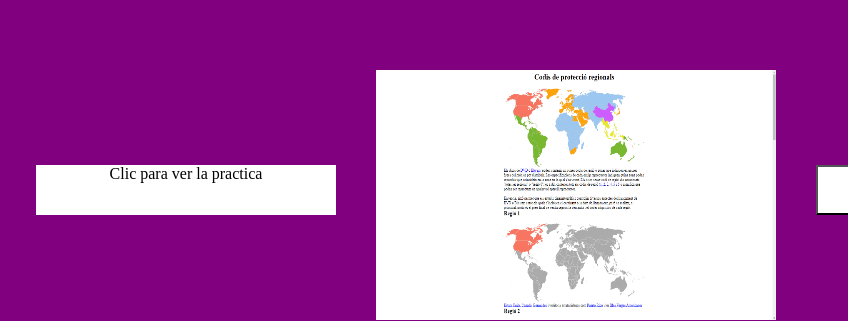
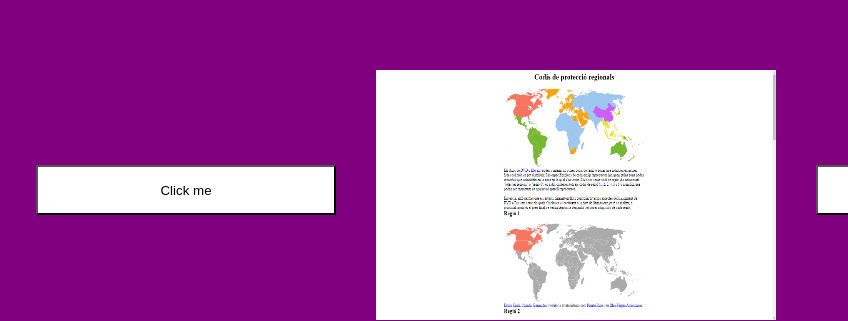
Before and after one commit to cguillenCRN/Portfolio_Guillen, a plain HTML site: page index.html in a window 1280 px wide. Shown: the top 321 px of the page, 432-1280 px from the left. Drawn offline with Linux system fonts and the light colour scheme.

Commit message:
Update index.html

```diff
--- a/index.html
+++ b/index.html
@@ -10,15 +10,15 @@
     <p>Portfolio</p>
     <div id="contenedor">
                   <div class="caja"><img src="IMG/practica1uf3.png"></div>
-                  <div class="enlaceinfo"><a href="UF3/m4m8uf301_guillen/index.html" class="button">Clic para ver la practica</a></div>
+                  <input type="button" value="Click me" a href="UF3/m4m8uf301_guillen/index.html" class="enlaceinfo">
                   <div class="caja"><img src="IMG/practica2uf3.png"></div>
-                  <input type="button" value="Click me" a href="UF3/m4m8uf301_guillen/index.html" class="enlaceinfo">
+                  <input type="button" value="Click me" a href="UF3/m4m8uf302_guillen/index.html" class="enlaceinfo">
                   <div class="caja"><img src="IMG/practica3uf3.png"></div>
-                  <input type="button" value="Click me" a href="" class="enlaceinfo">
+                  <input type="button" value="Click me" a href="UF3/m4m8uf303_guillen/index.html" class="enlaceinfo">
                   <div class="caja"><img src="IMG/practica4uf3.png"></div>
-                  <input type="button" value="Click me" a href="" class="enlaceinfo">
+                  <input type="button" value="Click me" a href="UF3/m4m8uf304_guillen/index.html" class="enlaceinfo">
                   <div class="caja"><img src="IMG/practica5uf3.png"></div>
-                  <input type="button" value="Click me" a href="" class="enlaceinfo">
+                  <input type="button" value="Click me" a href="UF3/m4m8uf305_guillen/index.html" class="enlaceinfo">
                   <div class="caja"><img src="IMG/mos1uf3.png"></div>
                   <input type="button" value="Click me" a href="" class="enlaceinfo">
                   <div class="caja"><img src="IMG/mos2uf3.png"></div>
```
